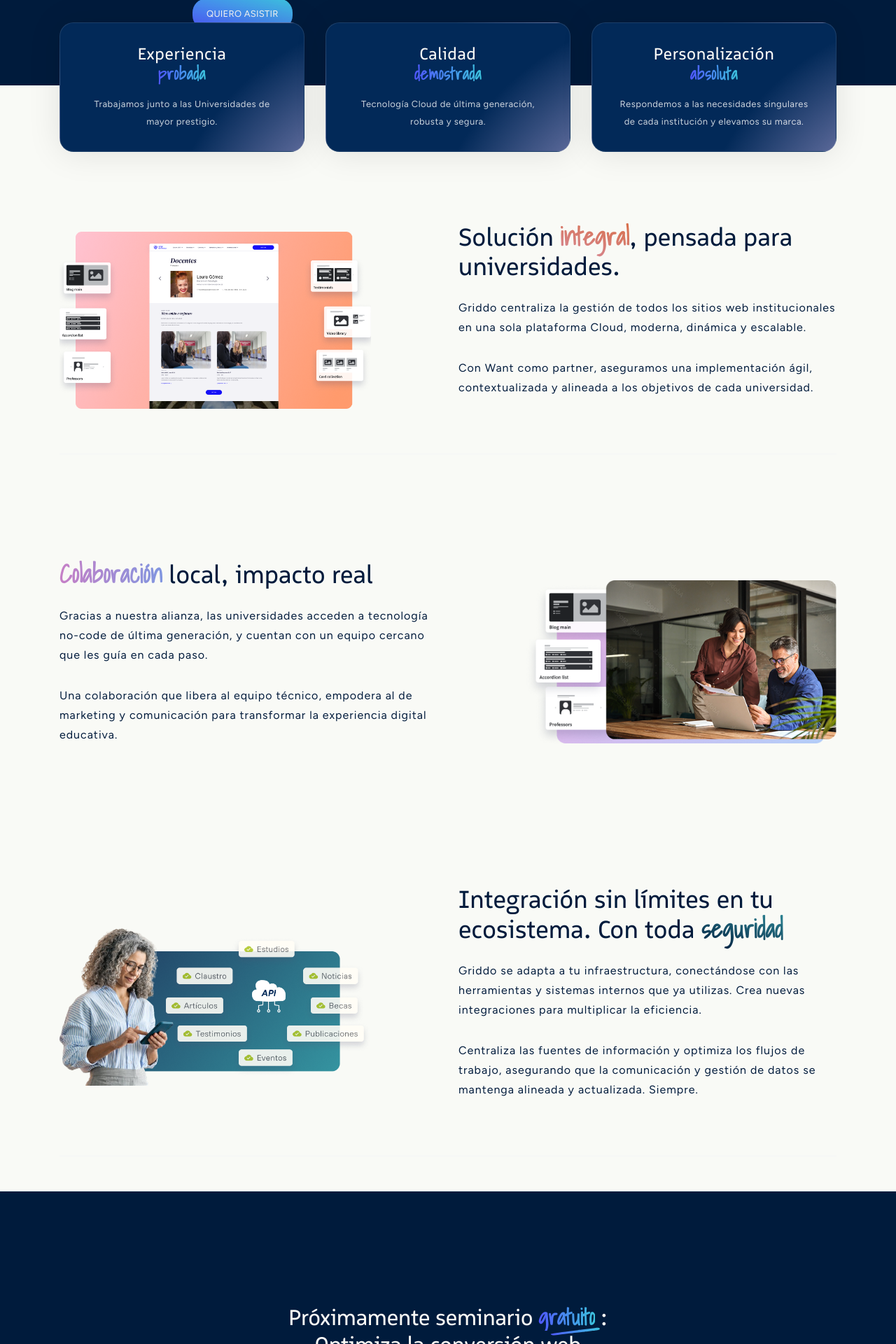
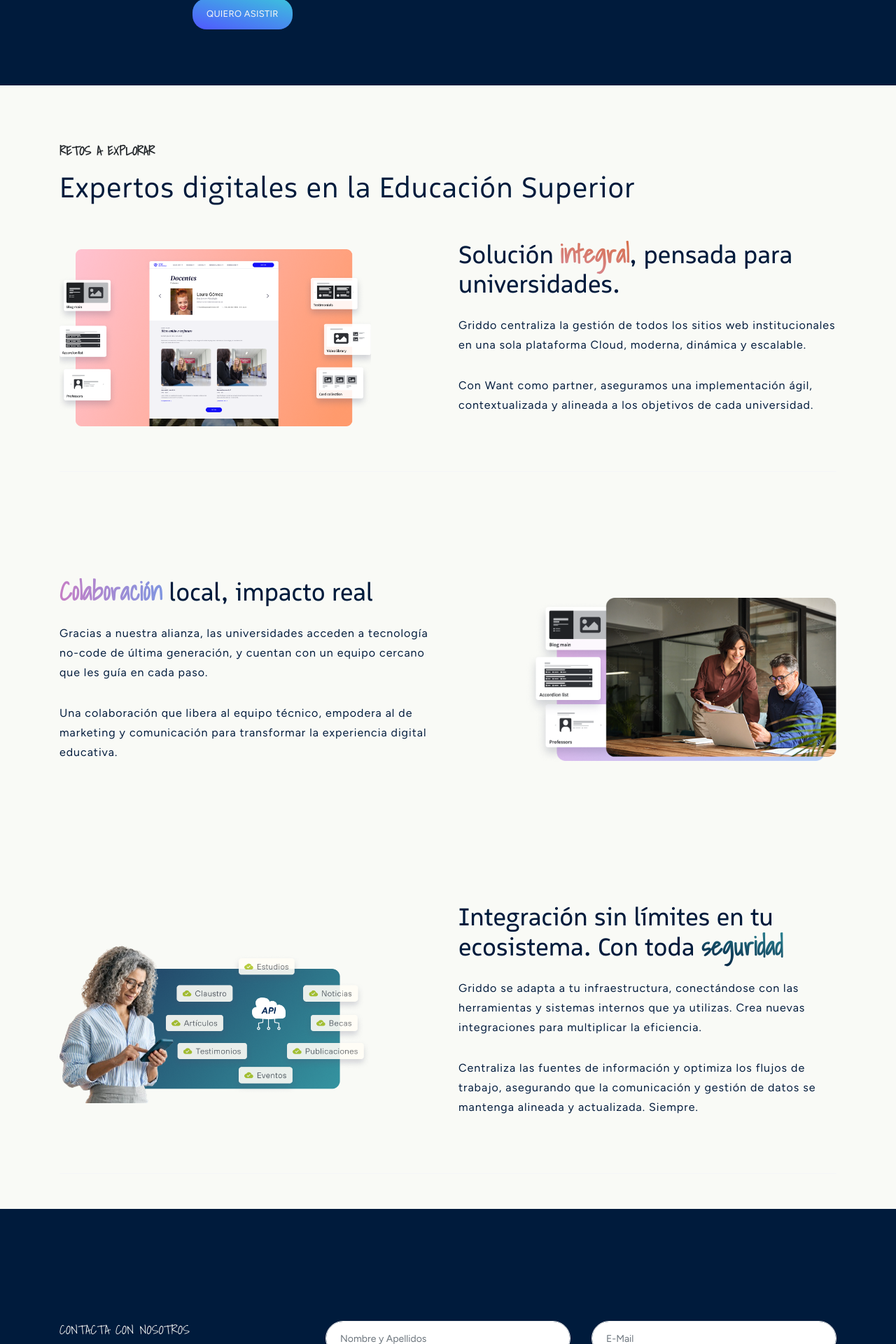
Before and after one commit to griddo/landing-want-griddo, a PHP site: page /webinar.html in a window 1280 px wide. Shown: the part 1880-3800 px from the top of the page at 70% size. Run offline with PHP 8.4, Linux system fonts and the light colour scheme.

Commit message:
edits y mejoras

```diff
--- a/assets/css/main.css
+++ b/assets/css/main.css
@@ -480,6 +480,14 @@ button.main-button:hover {
 header
 ---------------------------------------------
 */
+.header-area .header-logo{
+  text-align: center;
+  margin: 0 auto;
+}
+.header-area .header-logo img{
+  width: 16rem;
+}
+
 .header-area {
   position: fixed;
   top: 30px;
@@ -492,6 +500,7 @@ header
   -o-transition: all 0.3s ease 0s;
   transition: all 0.3s ease 0s;
 }
+
 
 .header-area .main-nav {
   box-shadow: 0px 0px 15px rgba(0,0,8,0.1);
--- a/index.html
+++ b/index.html
@@ -11,12 +11,12 @@
     <meta property="og:title" content="Want ✨ Griddo. Alianza para transformar la experiencia digital en la educación superior en Chile" />
     <meta property="og:type" content="website" />
     <meta property="og:description" content="Griddo ✨ Want. Una oportunidad única para adelantarse, liderar la innovación y transformar la experiencia digital de estudiantes, docentes y comunidades." />
-    <meta property="og:image" content="https://example.com/ogp.jpg" />
+    <meta property="og:image" content="https://iwantgriddo.cl/assets/images/opengraph-card.jpg" />
     <meta property="og:image:secure_url" content="https://iwantgriddo.cl/assets/images/opengraph-card.jpg" />
     <meta property="og:image:type" content="image/png" />
     <meta property="og:image:width" content="1200" />
     <meta property="og:image:height" content="630" />
-    <meta property="og:image:alt" content="iwantgriddo lema de la alianza" />
+    <meta property="og:image:alt" content="iwantgriddo unidos para transformar el marketing digital" />
 
     <link rel="icon" type="image/x-icon" href="https://iwantgriddo.cl/assets/favicon/favicon.ico">
 
--- a/webinar.html
+++ b/webinar.html
@@ -11,12 +11,12 @@
     <meta property="og:title" content="Want ✨ Griddo. Alianza para transformar la experiencia digital en la educación superior en Chile" />
     <meta property="og:type" content="website" />
     <meta property="og:description" content="Griddo ✨ Want. Una oportunidad única para adelantarse, liderar la innovación y transformar la experiencia digital de estudiantes, docentes y comunidades." />
-    <meta property="og:image" content="https://example.com/ogp.jpg" />
-    <meta property="og:image:secure_url" content="https://iwantgriddo.cl/assets/images/opengraph-card.jpg" />
+    <meta property="og:image" content="https://iwantgriddo.cl/assets/images/opengraph-card-landing.jpg" />
+    <meta property="og:image:secure_url" content="https://iwantgriddo.cl/assets/images/opengraph-card-landing.jpg" />
     <meta property="og:image:type" content="image/png" />
     <meta property="og:image:width" content="1200" />
     <meta property="og:image:height" content="630" />
-    <meta property="og:image:alt" content="iwantgriddo lema de la alianza" />
+    <meta property="og:image:alt" content="Retos del Marketing Digital Universitario" />
 
     <link rel="icon" type="image/x-icon" href="https://iwantgriddo.cl/assets/favicon/favicon.ico">
 
@@ -67,30 +67,17 @@
 
 
     <!-- ***** Header Area Start ***** -->
-    <header class="header-area header-sticky">
+    <div class="header-area">
         <div class="container">
             <div class="row">
-                <div class="col-12">
-                    <nav class="main-nav">
+                <div class="col-12 header-logo">
                         <!-- ***** Logo Start ***** -->
-                        <a href="#" class="logo">
-                            <img src="assets/images/navbar-logo.svg" alt="Griddo & Want"/>
-                        </a>
+                        <img src="assets/images/iwantgriddo-white.svg" alt="Griddo & Want"/>
                         <!-- ***** Logo End ***** -->
-                        <!-- ***** Menu Start ***** -->
-                        <ul class="nav">
-                            <li><a href="#Speakers">Testimonios</a></li>
-                            <li><a href="#contact-us">Próximamente</a></li>
-                        </ul>
-                        <a class='menu-trigger'>
-                            <span>Menu</span>
-                        </a>
-                        <!-- ***** Menu End ***** -->
-                    </nav>
                 </div>
             </div>
         </div>
-    </header>
+    </div>
     <!-- ***** Header Area End ***** -->
 
     <!-- ***** Welcome Area Start ***** -->
@@ -258,64 +245,26 @@
     </section>
     <!-- ***** Register to Webinar End ***** -->
 
-     <!-- ***** Features Small Start ***** -->
-    <section class="section home-feature">
+
+
+    <!-- ***** Features Big Item Start ***** -->
+
+    <section class="section padding-top-70 padding-bottom-0" id="features">
         <div class="container">
+            <!-- ***** Section Title Start ***** -->
             <div class="row">
                 <div class="col-lg-12">
-                    <div class="row">
-                        <!-- ***** Features Small Item Start ***** -->
-                        <div class="col-lg-4 col-md-6 col-sm-6 col-12" data-scroll-reveal="enter bottom move 50px over 0.6s after 0.2s">
-                            <div class="features-small-item">
-                                 <!--
-                                <div class="icon">
-                                    <i><img src="assets/images/featured-item-01.png" alt=""></i>
-                                </div>
-                                -->
-                                <h5 class="features-title">Experiencia<br><strong>probada</strong></h5>
-                                <p>Trabajamos junto a las Universidades de mayor prestigio.</p>
-                            </div>
-                        </div>
-                        <!-- ***** Features Small Item End ***** -->
-
-                        <!-- ***** Features Small Item Start ***** -->
-                        <div class="col-lg-4 col-md-6 col-sm-6 col-12" data-scroll-reveal="enter bottom move 50px over 0.6s after 0.4s">
-                            <div class="features-small-item">
-                                 <!--
-                                <div class="icon">
-                                    <i><img src="assets/images/featured-item-01.png" alt=""></i>
-                                </div>
-                                -->
-                                <h5 class="features-title">Calidad <br><strong>demostrada</strong></h5>
-
-                                <p>Tecnología Cloud de última generación, robusta y segura.</p>
-                            </div>
-                        </div>
-                        <!-- ***** Features Small Item End ***** -->
-
-                        <!-- ***** Features Small Item Start ***** -->
-                        <div class="col-lg-4 col-md-6 col-sm-6 col-12" data-scroll-reveal="enter bottom move 50px over 0.6s after 0.6s">
-                            <div class="features-small-item">
-                                 <!--
-                                <div class="icon">
-                                    <i><img src="assets/images/featured-item-01.png" alt=""></i>
-                                </div>
-                                -->
-                                <h5 class="features-title">Personalización<br><strong>absoluta</strong></h5>
-                                <p>Respondemos a las necesidades singulares de cada institución y elevamos su marca.</p>
-                            </div>
-                        </div>
-                        <!-- ***** Features Small Item End ***** -->
+                    <div class="left-heading">
+                        <h2 class="small-section-title"><strong>RETOS A EXPLORAR</strong></h2>
+                    </div>
+                </div>
+                <div class="offset-lg-0 col-lg-9">
+                    <div class="left-title">
+                        <p>Expertos digitales en la Educación Superior</p>
                     </div>
                 </div>
             </div>
-        </div>
-    </section>
-    <!-- ***** Features Small End ***** -->
-
-    <!-- ***** Features Big Item Start ***** -->
-    <section class="section padding-top-70 padding-bottom-0" id="features">
-        <div class="container">
+            <!-- ***** Section Title End ***** -->
             <div class="row">
                 <div class="col-lg-5 col-md-12 col-sm-12 align-self-center" data-scroll-reveal="enter left move 30px over 0.6s after 0.4s">
                     <img src="assets/images/left-image-1.png" class="rounded img-fluid d-block mx-auto" alt="App">
@@ -396,32 +345,14 @@
     <!-- ***** Contact Us Start ***** -->
     <section class="section colored" id="contact-us">
         <div class="container">
-            <!-- ***** Section Title Start ***** -->
-            <div class="row">
-                <div class="col-lg-12">
-                    <div class="center-heading">
-                        <div class="section-title">
-                            <h2>Próximamente seminario <strong>gratuito</strong> :<br>Optimiza la conversión web</h2>
-                        </div>
-                    </div>
-                </div>
-                <div class="offset-lg-3 col-lg-6">
-                    <div class="center-text">
-                        <p>Vamos a mostrar estrategias probadas para que puedas optimizar tu conversión web y eliminar cuellos de en tu proceso de trabajo.<br>
-                            Mejora tu estrategia <strong>digital</strong> para universidades. ¡Apuntate!</p>
-                    </div>
-                </div>
-            </div>
-            <!-- ***** Section Title End ***** -->
-
             <div class="row">
                 <!-- ***** Contact Text Start ***** -->
                 <div class="col-lg-4 col-md-6 col-sm-12">
-                    <h5 class="margin-bottom-30"><span style="color: #FAF9F6">MIÉRCOLES 11 JUNIO 10:00 A.M. en 🇨🇱</span></h5>
+                    <h5 class="margin-bottom-30"><span style="color: #FAF9F6">CONTACTA CON NOSOTROS</span></h5>
                     <div class="contact-text">
+                        <p>Lidera la transformación digital en la comunicación y la captación de tu universidad de la mano de Want y Griddo.</p>
                         <p>
-                        Inscríbete en el semaniario. Te mostraremos cómo puedes revolucionar el marketing digital de tu institución. </p>
-                        <p>Lidera la transformación digital en la comunicación y la captación de tu universidad de la mano de Want y Griddo.</p>
+                        Queremos entender tus necesitades y encontrar áreas de colaboración. Contactanos sin compromiso.</p>
                     </div>
                 </div>
                 <!-- ***** Contact Text End ***** -->
@@ -458,7 +389,7 @@
                             </div>
                             <div class="col-lg-12">
                               <fieldset>
-                                <button type="submit" id="form-submit" class="main-button">Quiero Asistir</button>
+                                <button type="submit" id="form-submit" class="main-button">Contactar</button>
                               </fieldset>
                             </div>
                           </div>
```
Also changed, not shown: assets/images/opengraph-card-landing.jpg (added).
